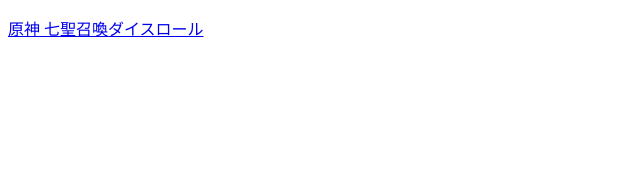
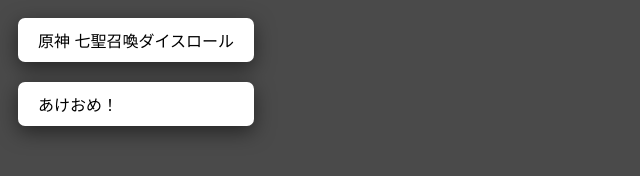
Before and after one commit to Nek0cha/nek0cha.github.io, a plain HTML site: page projects/index.html in a window 1280 px wide. Shown: the whole page, without its empty margins (0-640 px from the left). Drawn offline with Linux system fonts and the light colour scheme.

Commit message:
Update index.html

```diff
--- a/projects/index.html
+++ b/projects/index.html
@@ -3,9 +3,44 @@
 <head>
   <meta charset="UTF-8">
   <meta name="viewport" content="width=device-width, initial-scale=1.0">
+  <link href="https://fonts.googleapis.com/css2?family=Inter:wght=400;700;900&display=swap" rel="stylesheet">
   <title>projects</title>
+  <style>
+      body {
+        font-family: 'Inter', sans-serif;
+        background-color: #4A4A4A;
+      }
+
+      .panels {
+        display: flex;
+        position: fixed;
+        justify-content: center;
+        align-items: left;
+        flex-direction: column;
+      }
+
+      .panel {
+        margin: 10px;
+        border-radius: 7px;
+        background-color: white;
+        display: block;
+        padding: 10px 20px;
+        text-decoration: none;
+        color: black;
+        box-shadow: 0 6px 20px rgba(0, 0, 0, 0.5);
+        transition: color 0.3s ease-in-out;
+      }
+
+      .panel:hover {
+        color: rgb(114, 100, 236);
+      }
+
+    </style>
 </head>
 <body>
-  <p><a href="./gidiceroll">原神 七聖召喚ダイスロール</a></p>
+  <div class="panels">
+    <a class="panel" href="./gidiceroll">原神 七聖召喚ダイスロール</a>
+    <a class="panel" href="../akeome">あけおめ！</a>
+  </div>
 </body>
 </html>
```
